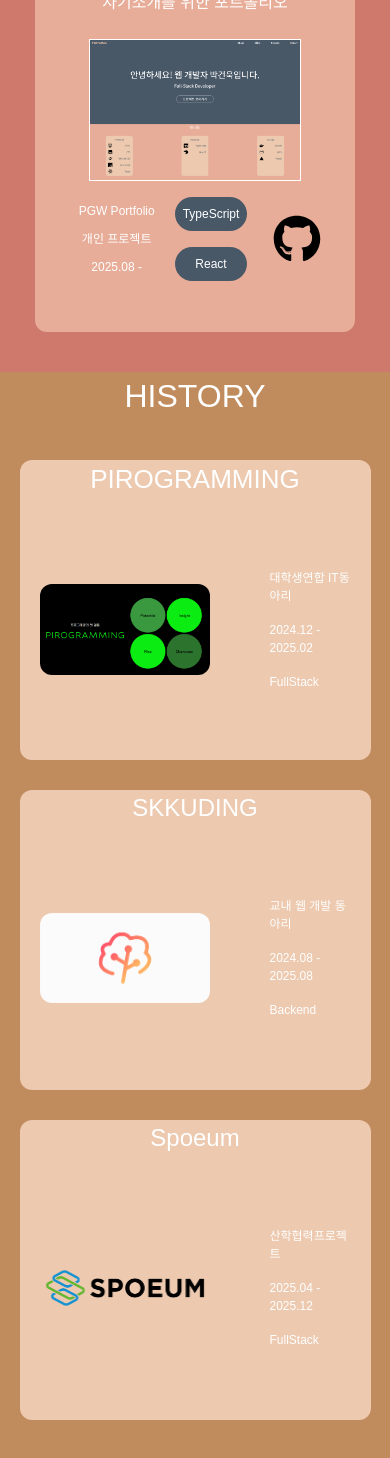
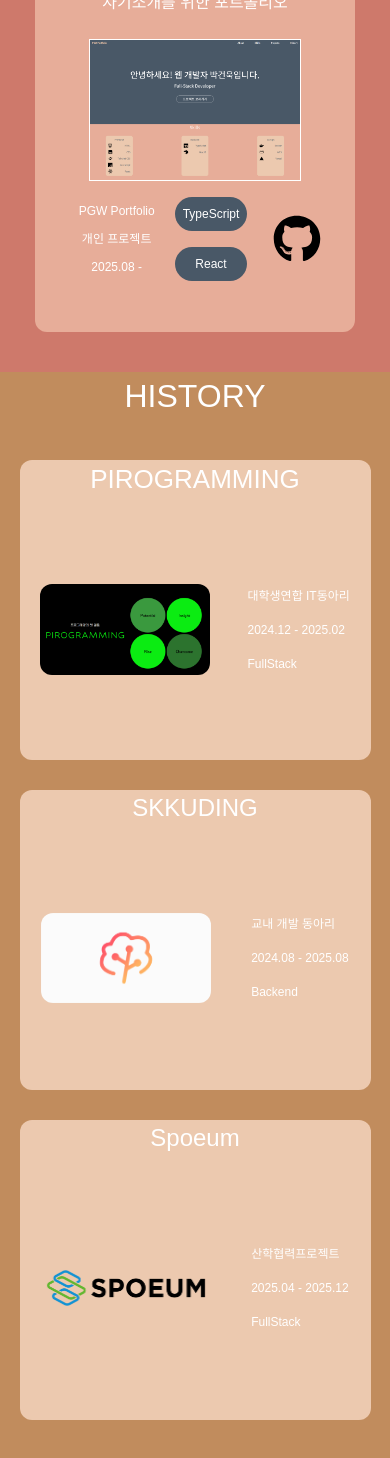
Before and after one commit to parkgunwook0617/Portfolio, a React (Vite) app: page / in a window 390 px wide. Shown: the part 3241-4699 px from the top of the page. Built offline with nearby package versions, Linux system fonts and the light colour scheme.

Commit message:
[fix]: fix padding

```diff
--- a/src/components/History.tsx
+++ b/src/components/History.tsx
@@ -3,9 +3,9 @@ const History = () => {
         <div id='history' className='bg-persian-orange'>
             <div className='text-[32px] sm:text-[64px] text-white text-center'>HISTORY</div>
             <div className='flex flex-col gap-[30px] pt-[40px] pb-[40px]'>
-                <div className='flex flex-col w-[90%] sm:w-auto px-5 h-[300px] bg-desert-sand rounded-xl m-auto'>
+                <div className='flex flex-col w-[90%] sm:w-auto px-2 sm:px-5 h-[300px] bg-desert-sand rounded-xl m-auto'>
                     <div className='text-[26px] sm:text-[32px] text-white text-center'>PIROGRAMMING</div>
-                    <div className='h-full flex gap-15 items-center justify-around'>
+                    <div className='h-full flex gap-3 sm:gap-15 items-center justify-around'>
                         <img src="/images/Pirogramming.png" className='w-[170px] sm:w-[250px] md:w-[400px] rounded-xl' alt='피로그래밍' />
                         <div className='flex flex-col gap-4'>
                             <div className='text-[12px] sm:text-[24px] text-white'>대학생연합 IT동아리</div>
@@ -14,20 +14,20 @@ const History = () => {
                         </div>
                     </div>
                 </div>
-                <div className='flex flex-col w-[90%] sm:w-auto px-5 h-[300px] bg-desert-sand rounded-xl m-auto'>
+                <div className='flex flex-col w-[90%] sm:w-auto px-2 sm:px-5 h-[300px] bg-desert-sand rounded-xl m-auto'>
                     <div className='text-[24px] sm:text-[32px] text-white text-center'>SKKUDING</div>
-                    <div className='h-full flex gap-15 items-center justify-around'>
+                    <div className='h-full flex gap-3 sm:gap-15 items-center justify-around'>
                         <img src="/images/skkuding.png" className='w-[170px] sm:w-[250px] md:w-[400px] rounded-xl' alt='피로그래밍' />
                         <div className='flex flex-col gap-4'>
-                            <div className='text-[12px] sm:text-[24px] text-white'>교내 웹 개발 동아리</div>
+                            <div className='text-[12px] sm:text-[24px] text-white'>교내 개발 동아리</div>
                             <div className='text-[12px] sm:text-[24px] text-white'>2024.08 - 2025.08</div>
                             <div className='text-[12px] sm:text-[24px] text-white'>Backend</div>
                         </div>
                     </div>
                 </div>
-                <div className='flex flex-col w-[90%] sm:w-auto px-5 h-[300px] bg-desert-sand rounded-xl m-auto'>
+                <div className='flex flex-col w-[90%] sm:w-auto px-2 sm:px-5 h-[300px] bg-desert-sand rounded-xl m-auto'>
                     <div className='text-[24px] sm:text-[32px] text-white text-center'>Spoeum</div>
-                    <div className='h-full flex gap-15 items-center justify-around'>
+                    <div className='h-full flex gap-3 sm:gap-15 items-center justify-around'>
                         <img src="/images/Spoeum.png" className='w-[170px] sm:w-[250px] md:w-[400px] rounded-xl' alt='피로그래밍' />
                         <div className='flex flex-col gap-4'>
                             <div className='text-[12px] sm:text-[24px] text-white'>산학협력프로젝트</div>
```
